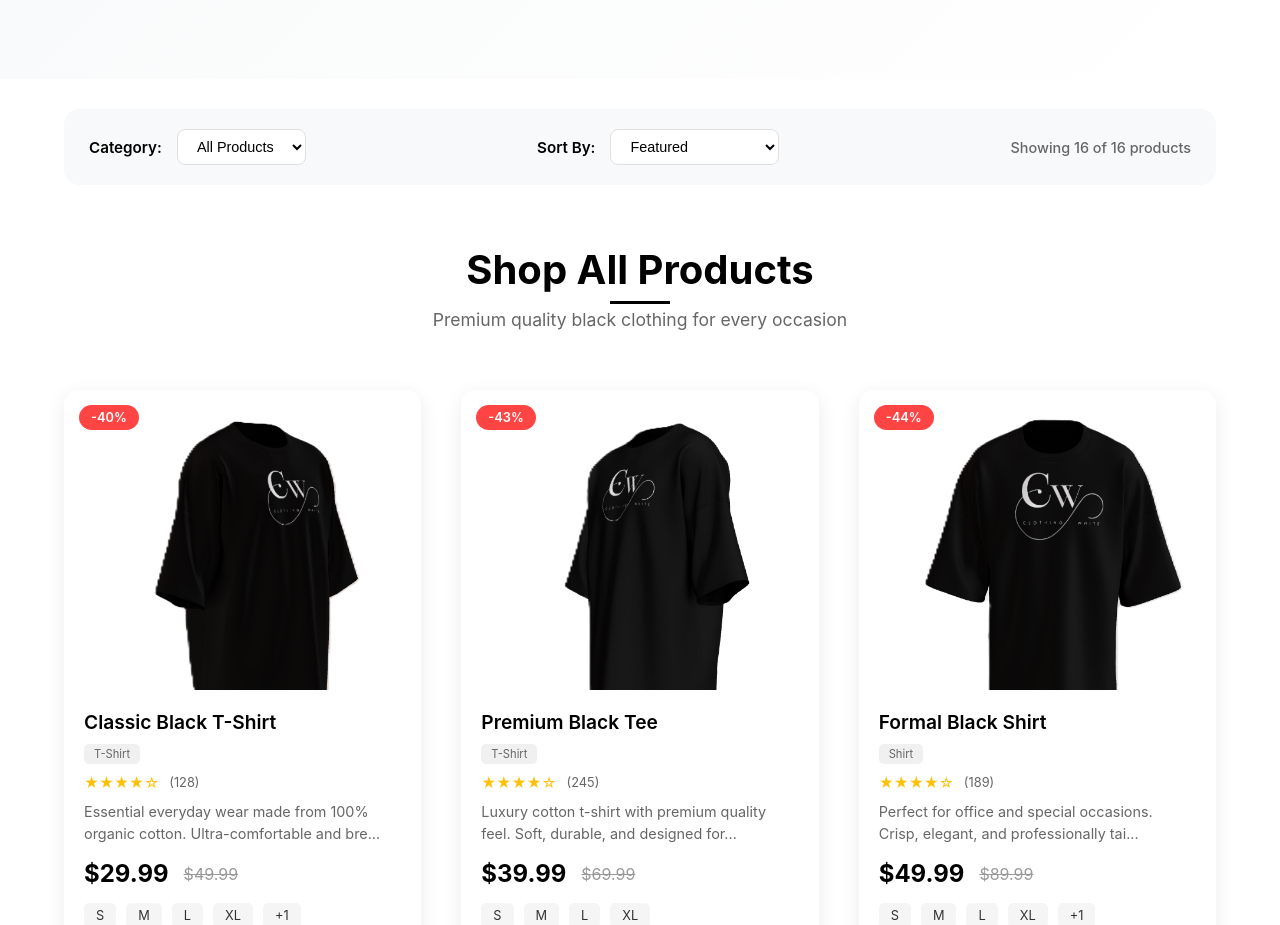
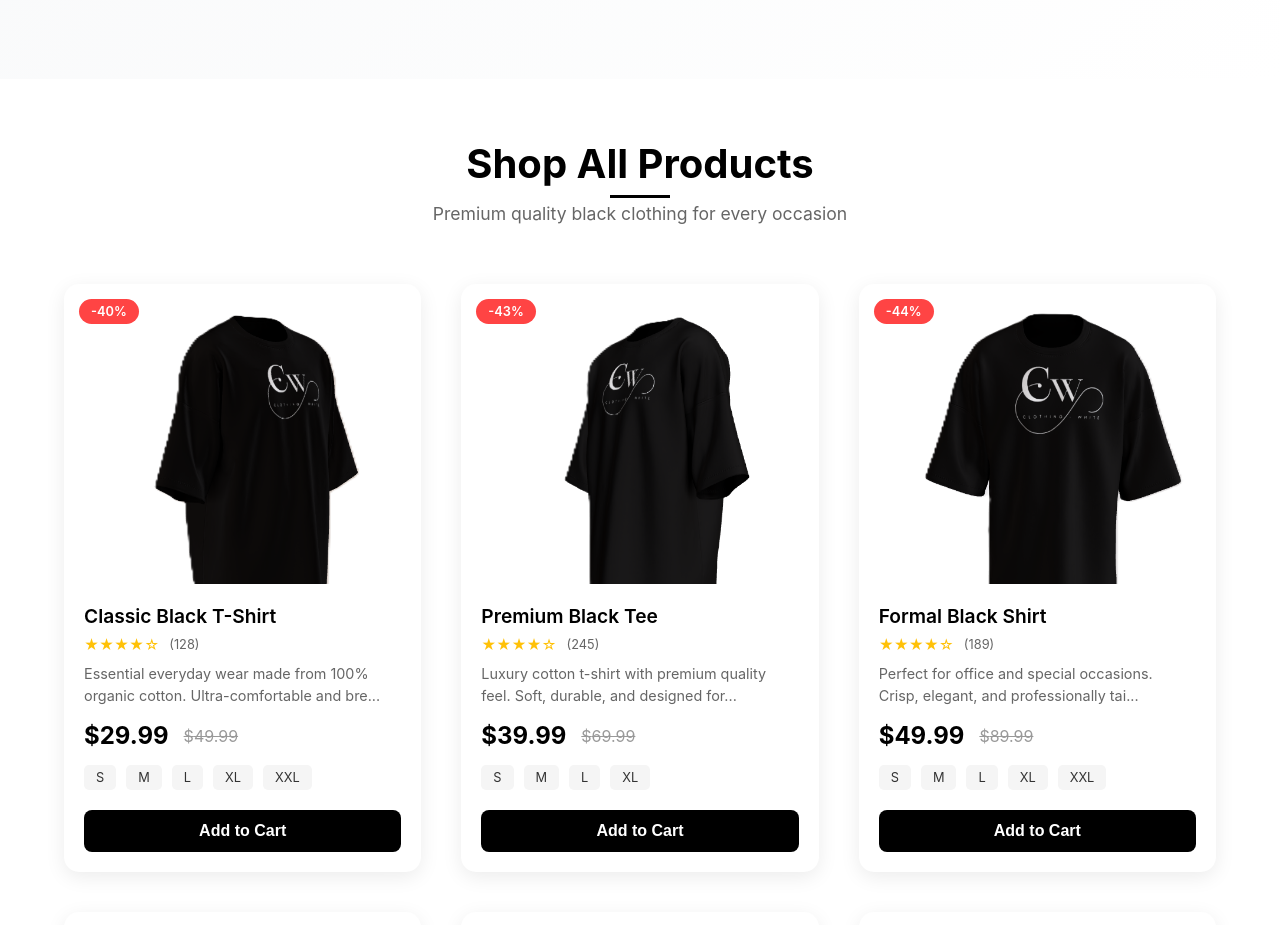
Before and after one commit to KMDPriyashan/Clothing-Dark, a React (Vite) app in the folder Front-end/: page /shop in a window 1280 px wide. Shown: the part 407-1332 px from the top of the page. Built offline with nearby package versions, Linux system fonts and the light colour scheme.

Commit message:
update changes >🔖

```diff
--- a/Front-end/src/pages/Shop.jsx
+++ b/Front-end/src/pages/Shop.jsx
@@ -12,10 +12,8 @@ const Shop = () => {
   const navigate = useNavigate()
   const [cart, setCart] = useState([])
   const [showNotification, setShowNotification] = useState(false)
-  const [filter, setFilter] = useState('all')
-  const [sortBy, setSortBy] = useState('featured')
 
-  // Product Data with local images - Expanded Collection
+  // Product Data with local images
   const products = [
     {
       id: 1,
@@ -24,7 +22,6 @@ const Shop = () => {
       originalPrice: 49.99,
       rating: 4.5,
       reviews: 128,
-      category: 't-shirt',
       description: 'Essential everyday wear made from 100% organic cotton. Ultra-comfortable and breathable fabric perfect for daily use.',
       features: ['100% Cotton', 'Breathable', 'Regular Fit', 'Machine Wash'],
       image: smallImage1,
@@ -39,7 +36,6 @@ const Shop = () => {
       originalPrice: 69.99,
       rating: 4.8,
       reviews: 245,
-      category: 't-shirt',
       description: 'Luxury cotton t-shirt with premium quality feel. Soft, durable, and designed for maximum comfort.',
       features: ['Premium Cotton', 'Soft Touch', 'Modern Fit', 'Eco-Friendly'],
       image: smallImage2,
@@ -54,7 +50,6 @@ const Shop = () => {
       originalPrice: 89.99,
       rating: 4.7,
       reviews: 189,
-      category: 'shirt',
       description: 'Perfect for office and special occasions. Crisp, elegant, and professionally tailored for the perfect fit.',
       features: ['Wrinkle-Free', 'Professional Look', 'Breathable', 'Easy Iron'],
       image: largeImage,
@@ -69,7 +64,6 @@ const Shop = () => {
       originalPrice: 79.99,
       rating: 4.6,
       reviews: 167,
-      category: 'shirt',
       description: 'Modern slim fit shirt that hugs your body perfectly. Ideal for parties and casual events.',
       features: ['Slim Fit', 'Stretchy Fabric', 'Modern Design', 'Lightweight'],
       image: smallImage1,
@@ -84,7 +78,6 @@ const Shop = () => {
       originalPrice: 59.99,
       rating: 4.4,
       reviews: 98,
-      category: 't-shirt',
       description: 'Trendy oversized fit for a relaxed, streetwear look. Perfect for casual outings.',
       features: ['Oversized Fit', 'Streetwear Style', 'Heavy Cotton', 'Trendy'],
       image: smallImage2,
@@ -99,192 +92,18 @@ const Shop = () => {
       originalPrice: 54.99,
       rating: 4.5,
       reviews: 156,
-      category: 't-shirt',
       description: 'Elegant V-neck design that adds a touch of sophistication to your casual wear.',
       features: ['V-Neck', 'Soft Cotton', 'Casual Style', 'Breathable'],
       image: largeImage,
       sizes: ['S', 'M', 'L', 'XL'],
       inStock: false,
       discount: 40
-    },
-    {
-      id: 7,
-      name: 'Crewneck Black Sweatshirt',
-      price: 59.99,
-      originalPrice: 89.99,
-      rating: 4.9,
-      reviews: 234,
-      category: 'sweatshirt',
-      description: 'Cozy crewneck sweatshirt perfect for chilly evenings. Made with premium fleece fabric.',
-      features: ['Fleece Lined', 'Crewneck', 'Warm', 'Durable'],
-      image: smallImage1,
-      sizes: ['S', 'M', 'L', 'XL', 'XXL'],
-      inStock: true,
-      discount: 33
-    },
-    {
-      id: 8,
-      name: 'Hooded Black Sweatshirt',
-      price: 69.99,
-      originalPrice: 99.99,
-      rating: 4.8,
-      reviews: 312,
-      category: 'sweatshirt',
-      description: 'Stylish hoodie with adjustable drawstrings. Perfect for streetwear and casual looks.',
-      features: ['Adjustable Hood', 'Kangaroo Pocket', 'Soft Fabric', 'Trendy'],
-      image: smallImage2,
-      sizes: ['S', 'M', 'L', 'XL'],
-      inStock: true,
-      discount: 30
-    },
-    {
-      id: 9,
-      name: 'Polo Black T-Shirt',
-      price: 44.99,
-      originalPrice: 69.99,
-      rating: 4.6,
-      reviews: 178,
-      category: 't-shirt',
-      description: 'Classic polo design with modern fit. Perfect for semi-formal occasions.',
-      features: ['Polo Collar', 'Button Placket', 'Breathable', 'Classic Fit'],
-      image: largeImage,
-      sizes: ['S', 'M', 'L', 'XL', 'XXL'],
-      inStock: true,
-      discount: 36
-    },
-    {
-      id: 10,
-      name: 'Linen Black Shirt',
-      price: 64.99,
-      originalPrice: 99.99,
-      rating: 4.7,
-      reviews: 145,
-      category: 'shirt',
-      description: 'Lightweight linen shirt perfect for summer. Breathable and comfortable all day long.',
-      features: ['100% Linen', 'Lightweight', 'Breathable', 'Summer Essential'],
-      image: smallImage1,
-      sizes: ['S', 'M', 'L', 'XL'],
-      inStock: true,
-      discount: 35
-    },
-    {
-      id: 11,
-      name: 'Muscle Fit Black Tee',
-      price: 36.99,
-      originalPrice: 54.99,
-      rating: 4.5,
-      reviews: 267,
-      category: 't-shirt',
-      description: 'Designed to accentuate your physique. Perfect for gym and casual wear.',
-      features: ['Muscle Fit', 'Stretchy', 'Moisture Wicking', 'Athletic'],
-      image: smallImage2,
-      sizes: ['S', 'M', 'L', 'XL'],
-      inStock: true,
-      discount: 33
-    },
-    {
-      id: 12,
-      name: 'Oxford Black Shirt',
-      price: 59.99,
-      originalPrice: 89.99,
-      rating: 4.8,
-      reviews: 198,
-      category: 'shirt',
-      description: 'Premium oxford fabric shirt. Perfect for business casual and formal events.',
-      features: ['Oxford Fabric', 'Button Down', 'Wrinkle Resistant', 'Professional'],
-      image: largeImage,
-      sizes: ['S', 'M', 'L', 'XL', 'XXL'],
-      inStock: true,
-      discount: 33
-    },
-    {
-      id: 13,
-      name: 'Raglan Black Tee',
-      price: 31.99,
-      originalPrice: 49.99,
-      rating: 4.4,
-      reviews: 89,
-      category: 't-shirt',
-      description: 'Sporty raglan sleeve design. Perfect for athletic and casual wear.',
-      features: ['Raglan Sleeves', 'Sporty Look', 'Comfortable', 'Breathable'],
-      image: smallImage1,
-      sizes: ['S', 'M', 'L', 'XL'],
-      inStock: true,
-      discount: 36
-    },
-    {
-      id: 14,
-      name: 'Turtleneck Black Shirt',
-      price: 54.99,
-      originalPrice: 79.99,
-      rating: 4.6,
-      reviews: 123,
-      category: 'shirt',
-      description: 'Elegant turtleneck design. Perfect for sophisticated and trendy looks.',
-      features: ['Turtleneck', 'Warm', 'Stylish', 'Stretchy'],
-      image: smallImage2,
-      sizes: ['S', 'M', 'L', 'XL'],
-      inStock: true,
-      discount: 31
-    },
-    {
-      id: 15,
-      name: 'Longline Black Tee',
-      price: 38.99,
-      originalPrice: 59.99,
-      rating: 4.5,
-      reviews: 156,
-      category: 't-shirt',
-      description: 'Extended length design for a modern streetwear look. Perfect for layering.',
-      features: ['Longline', 'Streetwear Style', 'Soft Fabric', 'Trendy'],
-      image: largeImage,
-      sizes: ['M', 'L', 'XL', 'XXL'],
-      inStock: true,
-      discount: 35
-    },
-    {
-      id: 16,
-      name: 'Denim Black Shirt',
-      price: 74.99,
-      originalPrice: 119.99,
-      rating: 4.7,
-      reviews: 234,
-      category: 'shirt',
-      description: 'Premium denim shirt with modern fit. Perfect for casual and semi-formal looks.',
-      features: ['Denim Fabric', 'Durable', 'Stylish', 'Button Down'],
-      image: smallImage1,
-      sizes: ['S', 'M', 'L', 'XL'],
-      inStock: true,
-      discount: 38
     }
   ]
 
   const [selectedProduct, setSelectedProduct] = useState(null)
   const [selectedSize, setSelectedSize] = useState('')
   const [quantity, setQuantity] = useState(1)
-
-  // Filter and sort products
-  const getFilteredProducts = () => {
-    let filtered = [...products]
-
-    // Apply category filter
-    if (filter !== 'all') {
-      filtered = filtered.filter(product => product.category === filter)
-    }
-
-    // Apply sorting
-    if (sortBy === 'price-low') {
-      filtered.sort((a, b) => a.price - b.price)
-    } else if (sortBy === 'price-high') {
-      filtered.sort((a, b) => b.price - a.price)
-    } else if (sortBy === 'rating') {
-      filtered.sort((a, b) => b.rating - a.rating)
-    } else if (sortBy === 'discount') {
-      filtered.sort((a, b) => b.discount - a.discount)
-    }
-
-    return filtered
-  }
 
   const addToCart = (product) => {
     if (!selectedSize && selectedProduct) {
@@ -302,6 +121,7 @@ const Shop = () => {
     setShowNotification(true)
     setTimeout(() => setShowNotification(false), 3000)
 
+    // Show success message
     alert(`${product.name} added to cart!`)
   }
 
@@ -314,8 +134,6 @@ const Shop = () => {
   const closeModal = () => {
     setSelectedProduct(null)
   }
-
-  const filteredProducts = getFilteredProducts()
 
   return (
     <div className="shop-container">
@@ -350,36 +168,6 @@ const Shop = () => {
         </div>
       )}
 
-      {/* Filter and Sort Section */}
-      <div className="filter-section">
-        <div className="filter-container">
-          <div className="filter-group">
-            <label>Category:</label>
-            <select value={filter} onChange={(e) => setFilter(e.target.value)}>
-              <option value="all">All Products</option>
-              <option value="t-shirt">T-Shirts</option>
-              <option value="shirt">Shirts</option>
-              <option value="sweatshirt">Sweatshirts</option>
-            </select>
-          </div>
-
-          <div className="filter-group">
-            <label>Sort By:</label>
-            <select value={sortBy} onChange={(e) => setSortBy(e.target.value)}>
-              <option value="featured">Featured</option>
-              <option value="price-low">Price: Low to High</option>
-              <option value="price-high">Price: High to Low</option>
-              <option value="rating">Highest Rated</option>
-              <option value="discount">Biggest Discount</option>
-            </select>
-          </div>
-
-          <div className="results-count">
-            Showing {filteredProducts.length} of {products.length} products
-          </div>
-        </div>
-      </div>
-
       {/* Products Grid */}
       <div className="products-section">
         <div className="section-header">
@@ -388,7 +176,7 @@ const Shop = () => {
         </div>
 
         <div className="products-grid">
-          {filteredProducts.map((product) => (
+          {products.map((product) => (
             <div key={product.id} className="product-card">
               {product.discount > 0 && (
                 <div className="discount-badge">-{product.discount}%</div>
@@ -409,7 +197,6 @@ const Shop = () => {
               </div>
               <div className="product-details">
                 <h3 className="product-name">{product.name}</h3>
-                <div className="product-category">{product.category}</div>
                 <div className="product-rating">
                   <span className="stars">
                     {'★'.repeat(Math.floor(product.rating))}
@@ -423,10 +210,9 @@ const Shop = () => {
                   <span className="original-price">${product.originalPrice}</span>
                 </div>
                 <div className="product-sizes">
-                  {product.sizes.slice(0, 4).map((size) => (
+                  {product.sizes.map((size) => (
                     <span key={size} className="size-tag">{size}</span>
                   ))}
-                  {product.sizes.length > 4 && <span className="size-tag">+{product.sizes.length - 4}</span>}
                 </div>
                 <button
                   className={`add-to-cart-btn ${!product.inStock ? 'disabled' : ''}`}
@@ -452,7 +238,6 @@ const Shop = () => {
               </div>
               <div className="modal-info">
                 <h2>{selectedProduct.name}</h2>
-                <div className="modal-category">{selectedProduct.category}</div>
                 <div className="modal-rating">
                   <span className="stars">
                     {'★'.repeat(Math.floor(selectedProduct.rating))}
```
Also changed, not shown: Front-end/src/components/Navbar.jsx (+9 -32 lines), Front-end/src/pages/Cart.jsx (added).
